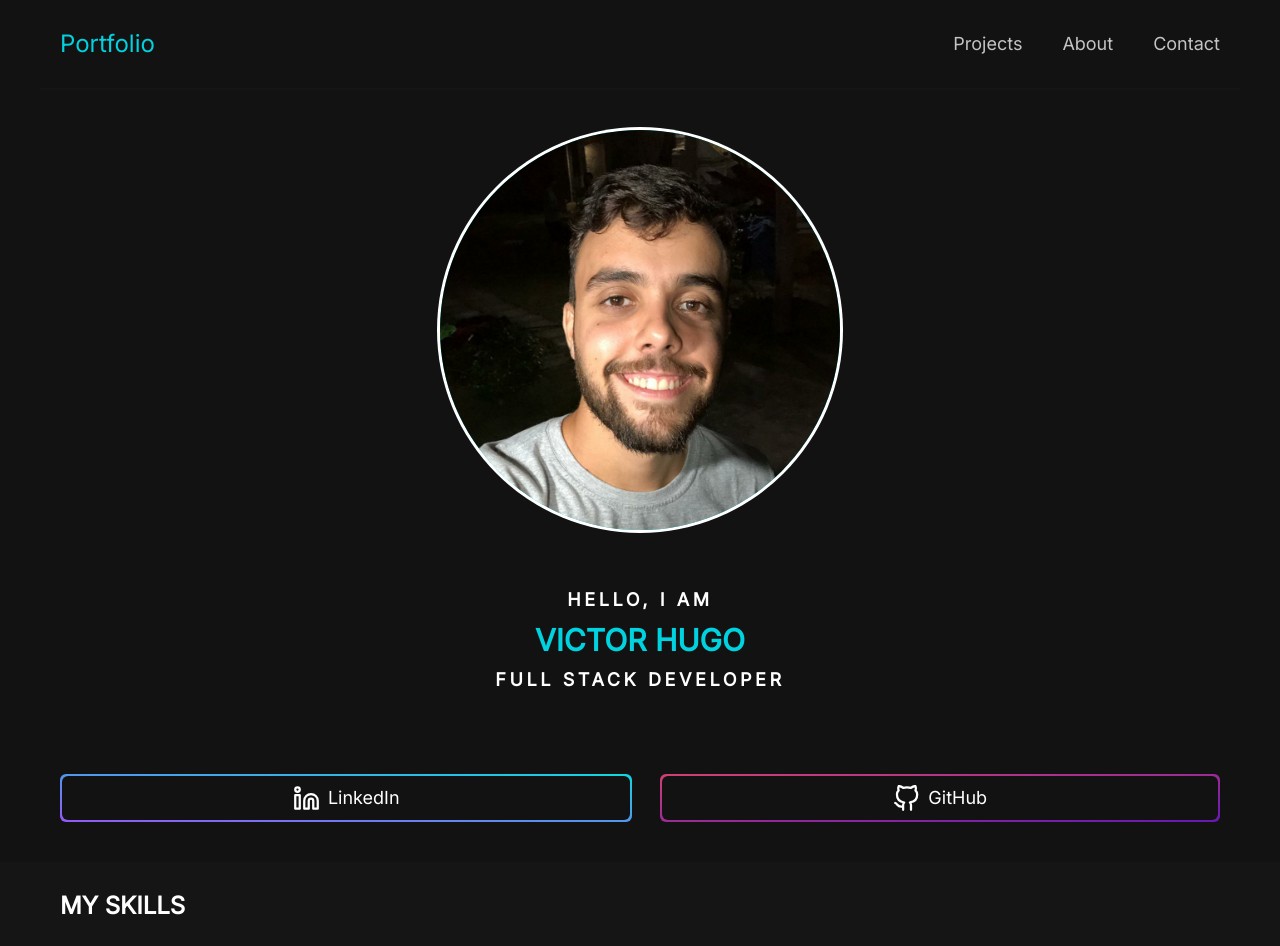
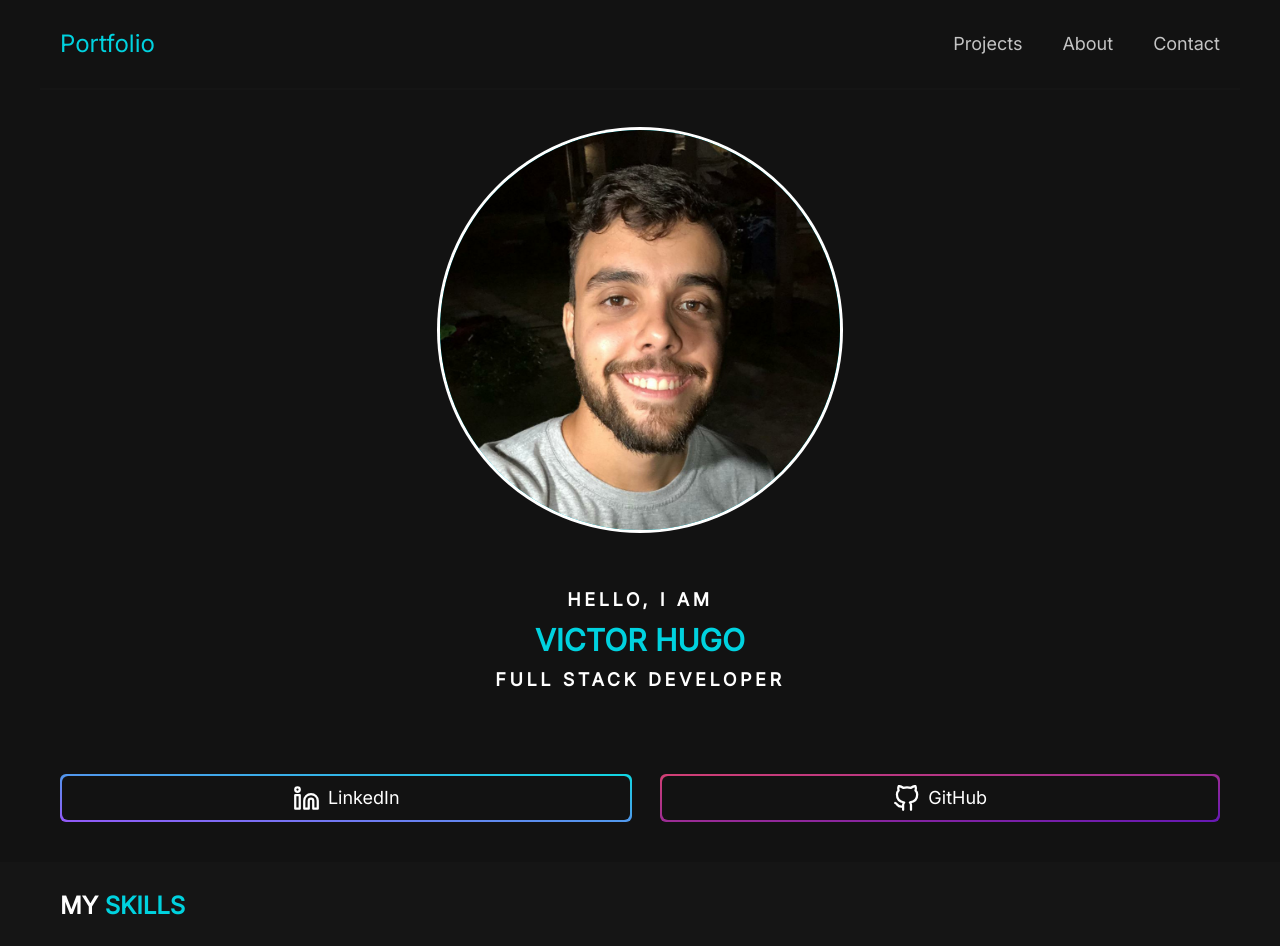
Before and after one commit to Victorhbm/Portfolio, a React (Create React App) app: page / in a window 1280 px wide. Shown: the top 946 px of the page. Built offline with nearby package versions, Linux system fonts and the light colour scheme.

Commit message:
style(Tecnologies): add span on SectionTitle

```diff
--- a/src/components/Tecnologies/index.jsx
+++ b/src/components/Tecnologies/index.jsx
@@ -22,7 +22,9 @@ export default function Tecnologies() {
   return (
     <section className="bg-dark-200 text-light">
       <Container>
-        <SectionTitle>My Skills</SectionTitle>
+        <SectionTitle>
+          My <span className="text-blue">Skills</span>
+        </SectionTitle>
 
         <IconContext.Provider value={{ size: "2em" }}>
           <SectionSubtitle>Frontend</SectionSubtitle>
```
